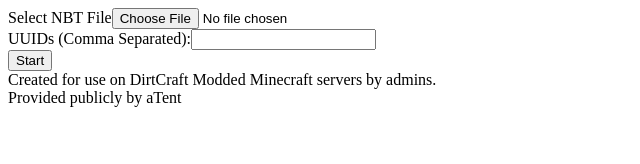
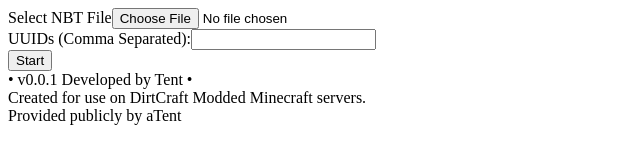
Before and after one commit to Roguim/VHNBT, a plain HTML site: page index.html in a window 1280 px wide. Shown: the whole page, without its empty margins (0-640 px from the left). Drawn offline with Linux system fonts and the light colour scheme.

Commit message:
Added version number.. starting at 0.0.1

```diff
--- a/index.html
+++ b/index.html
@@ -21,8 +21,9 @@
     <label>UUIDs (Comma Separated):</label><input type="text" id="UUIDs"><br>
     <button onclick="start()">Start</button>
     <footer>
-    Created for use on DirtCraft Modded Minecraft servers by admins.<br>
-    Provided publicly by aTent
+        • v0.0.1 Developed by Tent •<br>
+        Created for use on DirtCraft Modded Minecraft servers.<br>
+        Provided publicly by aTent
     </footer>
 </body>
 </html>
```
